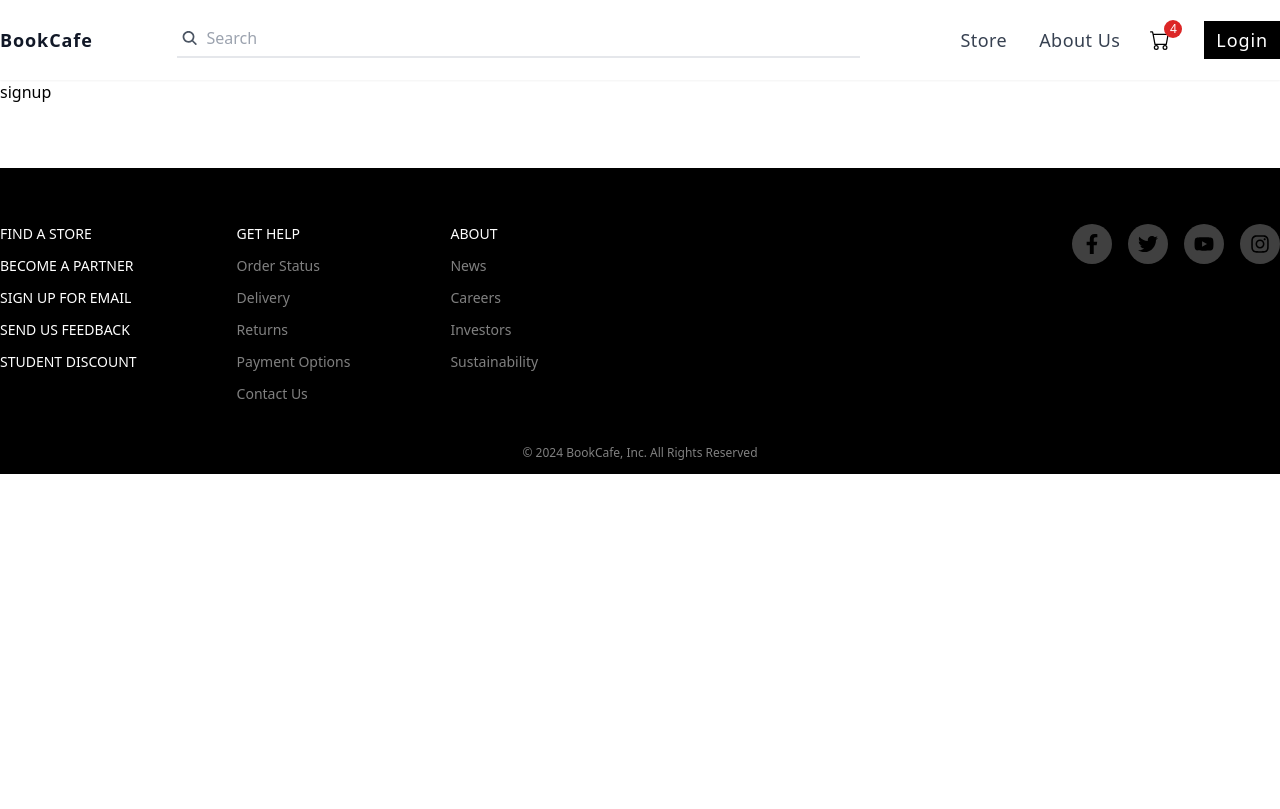
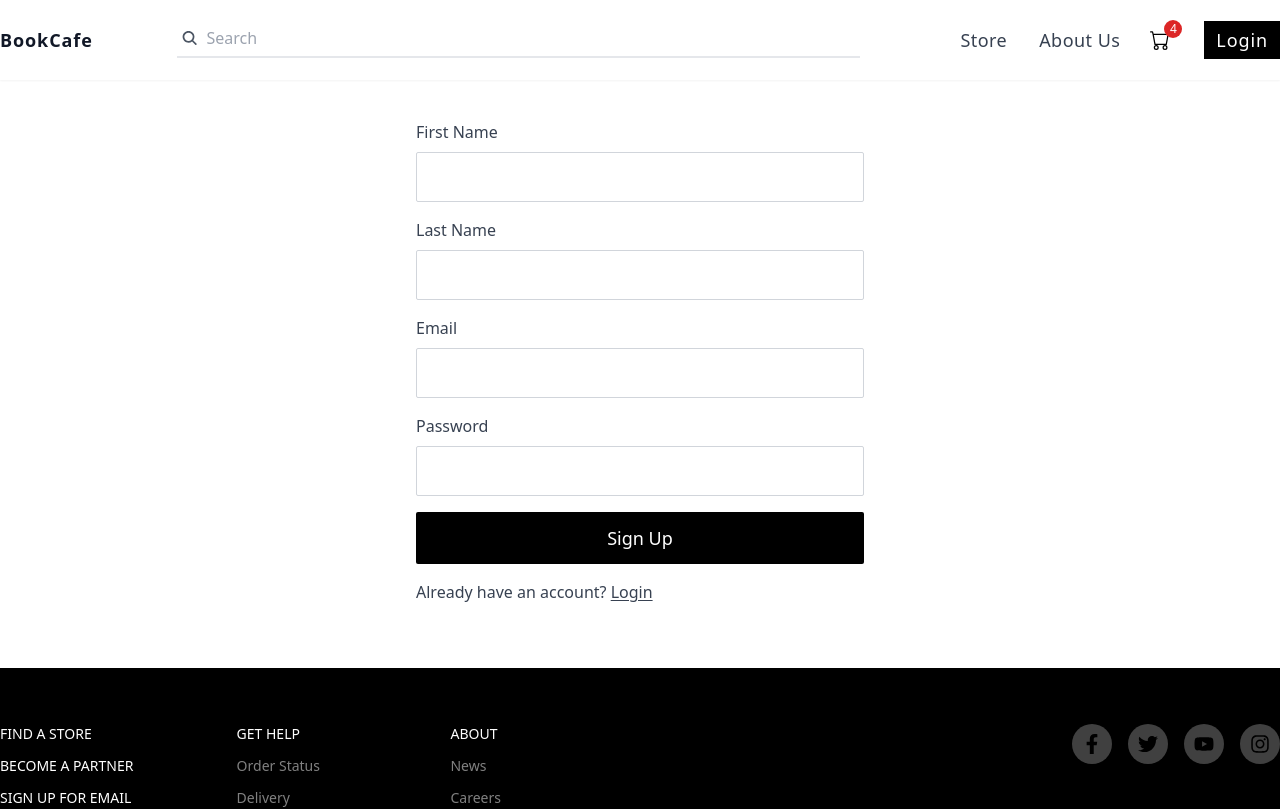
Before and after one commit to suhasledange/bookcafe, a Next.js app: page /signup in a window 1280 px wide. Shown: the top 809 px of the page. Built offline with nearby package versions, Linux system fonts and the light colour scheme.

Commit message:
login singup added

```diff
--- a/app/(auth)/login/page.jsx
+++ b/app/(auth)/login/page.jsx
@@ -1,11 +1,67 @@
-import React from 'react'
+// LoginForm.js
+'use client'
+import { useForm } from 'react-hook-form';
+import Link from 'next/link';
+import Container from '@/app/components/Container';
 
-const page = () => {
+const LoginForm = () => {
+  const { register, handleSubmit, reset } = useForm();
+
+  const onSubmit = (data) => {
+    console.log(data);
+    reset();
+  };
+
   return (
-    <div>
-      login
-    </div>
-  )
-}
+    <Container className="md:px-0 px-3 max-w-screen-xl mt-10 mb-10">
+    <form onSubmit={handleSubmit(onSubmit)} className="max-w-md mx-auto">
+      <div className="flex flex-col space-y-4">
+        <div className=' space-y-2'>
+          <label htmlFor="email" className="block text-md font-medium text-gray-700">
+            Email
+          </label>
+          <input
+            type="email"
+            id="email"
+            {...register('email', { required: 'Email is required' })}
+            className="mt-1 p-3 border rounded-sm border-gray-300 w-full"
+          />
+        </div>
 
-export default page
+        <div className=' space-y-2'>
+          <label htmlFor="password" className="block text-md font-medium text-gray-700">
+            Password
+          </label>
+          <input
+            type="password"
+            id="password"
+            {...register('password', { required: 'Password is required' })}
+            className="mt-1 p-3 border rounded-sm border-gray-300  w-full"
+          />
+        </div>
+
+        <div className="text-left">
+          <Link href="#" className=' text-sm'>
+            Forgot your Password?
+          </Link>
+        </div>
+
+        <div>
+          <button
+            type="submit"
+            className="text-lg bg-black text-white p-3 rounded-sm w-full hover:bg-black/[0.9] transition duration-150"
+          >
+            Login
+          </button>
+        </div>
+        <div>
+            <h2 className=' text-gray-700'>Don't have an account yet ? <Link href='/signup' className='hover:text-gray-900 duration-100 underline underline-offset-2'>Create account</Link> </h2>
+        </div>
+      </div>
+    </form>
+    </Container>
+
+  );
+};
+
+export default LoginForm;
--- a/app/(auth)/signup/page.jsx
+++ b/app/(auth)/signup/page.jsx
@@ -1,11 +1,85 @@
-import React from 'react'
+// SignupForm.js
+'use client'
+import { useForm } from 'react-hook-form';
+import Link from 'next/link';
+import Container from '@/app/components/Container';
 
-const page = () => {
+const SignupForm = () => {
+  const { register, handleSubmit, reset } = useForm();
+
+  const onSubmit = (data) => {
+    console.log(data);
+    reset();
+  };
+
   return (
-    <div>
-      signup
-    </div>
-  )
-}
+    <Container className="md:px-0 px-3 max-w-screen-xl mt-10 mb-10">
+      <form onSubmit={handleSubmit(onSubmit)} className="max-w-md mx-auto">
+        <div className="flex flex-col space-y-4">
 
-export default page
+        <div className=' space-y-2'>
+            <label htmlFor="firstName" className="block text-md font-medium text-gray-700">
+              First Name
+            </label>
+            <input
+              type="text"
+              id="firstName"
+              {...register('firstName', { required: 'First Name is required' })}
+              className="mt-1 p-3 border rounded-sm border-gray-300 w-full"
+            />
+          </div>
+
+          <div className=' space-y-2'>
+            <label htmlFor="lastName" className="block text-md font-medium text-gray-700">
+              Last Name
+            </label>
+            <input
+              type="text"
+              id="lastName"
+              {...register('lastName', { required: 'Last Name is required' })}
+              className="mt-1 p-3 border rounded-sm border-gray-300 w-full"
+            />
+          </div>
+
+          <div className=' space-y-2'>
+            <label htmlFor="email" className="block text-md font-medium text-gray-700">
+              Email
+            </label>
+            <input
+              type="email"
+              id="email"
+              {...register('email', { required: 'Email is required' })}
+              className="mt-1 p-3 border rounded-sm border-gray-300 w-full"
+            />
+          </div>
+
+          <div className=' space-y-2'>
+            <label htmlFor="password" className="block text-md font-medium text-gray-700">
+              Password
+            </label>
+            <input
+              type="password"
+              id="password"
+              {...register('password', { required: 'Password is required' })}
+              className="mt-1 p-3 border rounded-sm border-gray-300  w-full"
+            />
+          </div>
+
+          <div>
+            <button
+              type="submit"
+              className="text-lg bg-black text-white p-3 rounded-sm w-full hover:bg-black/[0.9] transition duration-150"
+            >
+              Sign Up
+            </button>
+          </div>
+          <div>
+            <h2 className=' text-gray-700'>Already have an account? <Link href='/login' className='hover:text-gray-900 duration-100 underline underline-offset-2'>Login</Link></h2>
+          </div>
+        </div>
+      </form>
+    </Container>
+  );
+};
+
+export default SignupForm;
--- a/app/book/[slug]/page.jsx
+++ b/app/book/[slug]/page.jsx
@@ -1,4 +1,3 @@
-import React from 'react'
 
 const page = ({params}) => {
   return (
--- a/app/cart/page.jsx
+++ b/app/cart/page.jsx
@@ -1,11 +1,67 @@
-import React from 'react'
+// LoginForm.js
+'use client'
+import { useForm } from 'react-hook-form';
+import Link from 'next/link';
+import Container from '@/app/components/Container';
 
-const page = () => {
+const LoginForm = () => {
+  const { register, handleSubmit, reset } = useForm();
+
+  const onSubmit = (data) => {
+    console.log(data);
+    reset();
+  };
+
   return (
-    <div >
-      cart
-    </div>
-  )
-}
+    <Container className="md:px-0 px-3 max-w-screen-xl mt-10 mb-10">
+    <form onSubmit={handleSubmit(onSubmit)} className="max-w-md mx-auto">
+      <div className="flex flex-col space-y-4">
+        <div className=' space-y-2'>
+          <label htmlFor="email" className="block text-md font-medium text-gray-700">
+            Email
+          </label>
+          <input
+            type="email"
+            id="email"
+            {...register('email', { required: 'Email is required' })}
+            className="mt-1 p-3 border rounded-sm border-gray-300 w-full"
+          />
+        </div>
 
-export default page
+        <div className=' space-y-2'>
+          <label htmlFor="password" className="block text-md font-medium text-gray-700">
+            Password
+          </label>
+          <input
+            type="password"
+            id="password"
+            {...register('password', { required: 'Password is required' })}
+            className="mt-1 p-3 border rounded-sm border-gray-300  w-full"
+          />
+        </div>
+
+        <div className="text-left">
+          <Link href="#" className=' text-sm'>
+            Forgot your Password?
+          </Link>
+        </div>
+
+        <div>
+          <button
+            type="submit"
+            className="text-lg bg-black text-white p-3 rounded-sm w-full hover:bg-black/[0.9] transition duration-150"
+          >
+            Login
+          </button>
+        </div>
+        <div>
+            <h2 className=' text-gray-700'>Don't have an account yet ? <Link href='/signup' className='hover:text-gray-900 duration-100 underline underline-offset-2'>Create account</Link> </h2>
+        </div>
+      </div>
+    </form>
+    </Container>
+
+  );
+};
+
+export default LoginForm;
--- a/app/page.js
+++ b/app/page.js
@@ -2,6 +2,8 @@ import HomeSlider from "./components/HomeSlider/HomeSlider";
 import Slider from "./components/Slider";
 
 export default function Home() {
+
+
   return (
   <>
 
--- /dev/null
+++ b/app/util/conf.js
@@ -0,0 +1,6 @@
+export const conf = {
+    PROJECT_ID:String(process.env.NEXT_PUBLIC_PROJECT_ID),
+    DATABASE_ID:String(process.env.NEXT_PUBLIC_DATABASE_ID),
+    COLLECTION_ID_BOOKSTORE:String(process.env.NEXT_PUBLIC_COLLECTION_ID_BOOKSTORE),
+    BUCKET_ID_IMG:String(process.env.NEXT_PUBLIC__BUCKET_ID_IMG),
+}
--- a/package.json
+++ b/package.json
@@ -9,11 +9,15 @@
     "lint": "next lint"
   },
   "dependencies": {
+    "@reduxjs/toolkit": "^2.2.1",
+    "appwrite": "^13.0.2",
     "next": "14.1.0",
     "react": "^18",
     "react-dom": "^18",
+    "react-hook-form": "^7.51.0",
     "react-icons": "^5.0.1",
     "react-multi-carousel": "^2.8.4",
+    "react-redux": "^9.1.0",
     "swiper": "^11.0.7"
   },
   "devDependencies": {
```
Also changed, not shown: 2 other files (tests, documents, lock files or other folders).
